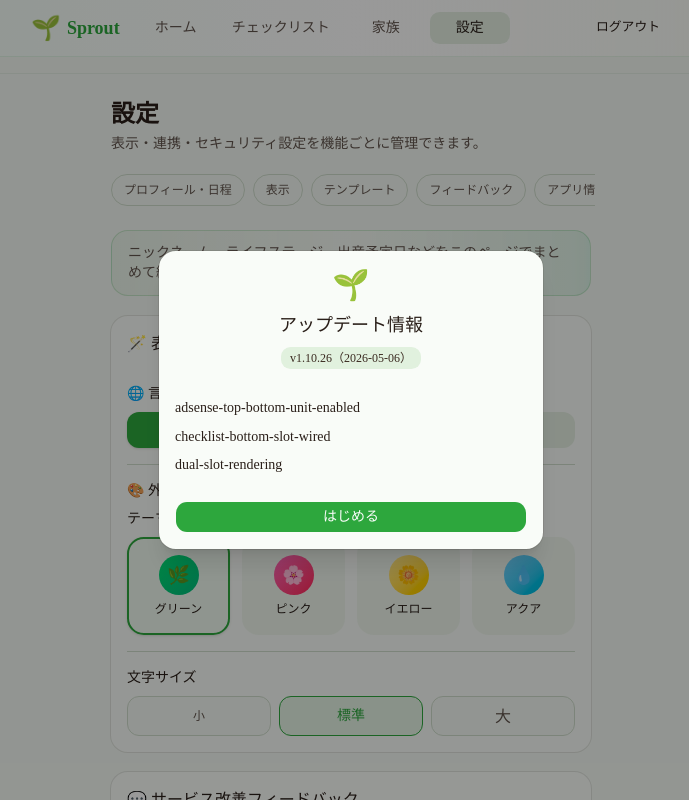
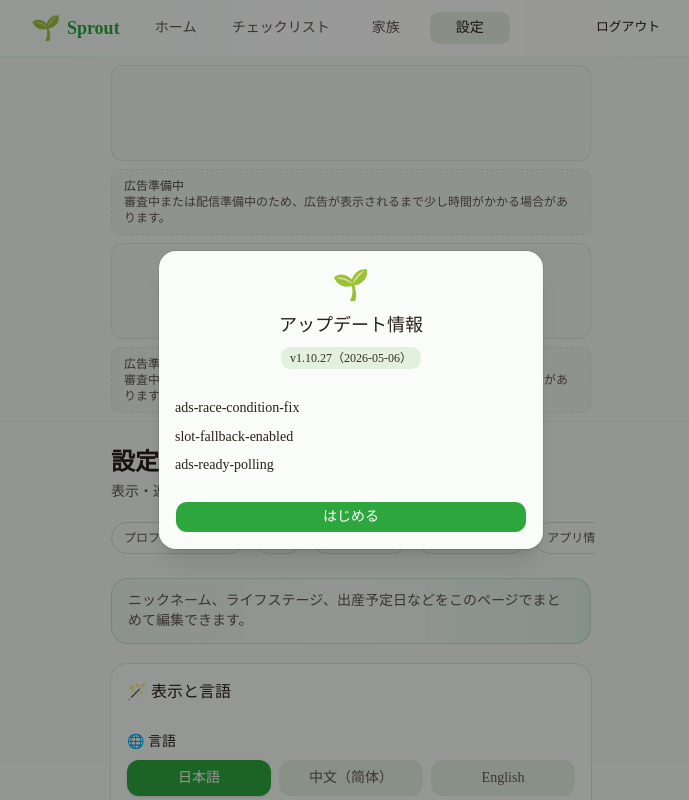
Before and after one commit to Toygaolingxiao/Sprout, a Next.js app: page /settings in a window 1280 px wide. Shown: the top 800 px of the page, without its empty margins (289-978 px from the left). Built offline with nearby package versions, Linux system fonts and the light colour scheme; no server answers.

Commit message:
release: v1.10.27

```diff
--- a/src/components/ads/adsense-script.tsx
+++ b/src/components/ads/adsense-script.tsx
@@ -1,5 +1,6 @@
 "use client";
 
+import { useEffect } from 'react';
 import Script from 'next/script';
 
 const ADSENSE_FALLBACK_CLIENT_ID = 'ca-pub-3719155026592660';
@@ -11,6 +12,15 @@ interface AdsenseScriptProps {
 }
 
 export function AdsenseScript({ enabled, onLoaded }: AdsenseScriptProps) {
+  useEffect(() => {
+    if (!enabled) return;
+
+    const adsState = (window as Window & { adsbygoogle?: unknown[] }).adsbygoogle;
+    if (Array.isArray(adsState)) {
+      onLoaded?.();
+    }
+  }, [enabled, onLoaded]);
+
   if (!enabled || !ADSENSE_CLIENT_ID) {
     return null;
   }
--- a/src/components/ads/header-ad-banner.tsx
+++ b/src/components/ads/header-ad-banner.tsx
@@ -8,6 +8,8 @@ import { useTranslation } from '@/lib/i18n/context';
 import type { SubscriptionTier } from '@/types';
 
 const ADS_CONSENT_KEY = 'sprout-ads-consent-v1';
+const ADSENSE_FALLBACK_SLOT_TOP = '5167037122';
+const ADSENSE_FALLBACK_SLOT_BOTTOM = '6169127600';
 
 type AdsConsentState = 'granted' | 'denied' | null;
 
@@ -44,6 +46,36 @@ export function HeaderAdBanner({ subscriptionTier }: HeaderAdBannerProps) {
     }
   }, [isFreePlan]);
 
+  useEffect(() => {
+    if (!isFreePlan || adsConsent !== 'granted') return;
+
+    const hasAdsSdk = () => {
+      const adsState = (window as Window & { adsbygoogle?: unknown[] }).adsbygoogle;
+      return Array.isArray(adsState);
+    };
+
+    if (hasAdsSdk()) {
+      setAdsReady(true);
+      return;
+    }
+
+    let attempts = 0;
+    const timer = window.setInterval(() => {
+      attempts += 1;
+      if (hasAdsSdk()) {
+        setAdsReady(true);
+        window.clearInterval(timer);
+        return;
+      }
+
+      if (attempts >= 40) {
+        window.clearInterval(timer);
+      }
+    }, 250);
+
+    return () => window.clearInterval(timer);
+  }, [isFreePlan, adsConsent]);
+
   const updateAdsConsent = (value: Exclude<AdsConsentState, null>) => {
     setAdsConsent(value);
     localStorage.setItem(ADS_CONSENT_KEY, value);
@@ -61,6 +93,8 @@ export function HeaderAdBanner({ subscriptionTier }: HeaderAdBannerProps) {
   }
 
   const showAdsense = adsConsent === 'granted';
+  const topSlotId = process.env.NEXT_PUBLIC_ADSENSE_SLOT_CHECKLIST_TOP ?? ADSENSE_FALLBACK_SLOT_TOP;
+  const bottomSlotId = process.env.NEXT_PUBLIC_ADSENSE_SLOT_CHECKLIST_BOTTOM ?? ADSENSE_FALLBACK_SLOT_BOTTOM;
 
   return (
     <div className="w-full border-b border-border/40 bg-background/95">
@@ -70,14 +104,14 @@ export function HeaderAdBanner({ subscriptionTier }: HeaderAdBannerProps) {
             <AdsenseScript enabled onLoaded={() => setAdsReady(true)} />
             <AdsenseSlot
               ready={adsReady}
-              slotId={process.env.NEXT_PUBLIC_ADSENSE_SLOT_CHECKLIST_TOP}
+              slotId={topSlotId}
               className="min-h-[96px]"
               placeholderTitle={t('ads.slotPendingTitle')}
               placeholderDescription={t('ads.slotPendingDescription')}
             />
             <AdsenseSlot
               ready={adsReady}
-              slotId={process.env.NEXT_PUBLIC_ADSENSE_SLOT_CHECKLIST_BOTTOM}
+              slotId={bottomSlotId}
               className="mt-2 min-h-[96px]"
               placeholderTitle={t('ads.slotPendingTitle')}
               placeholderDescription={t('ads.slotPendingDescription')}
--- a/src/data/release-notes.ts
+++ b/src/data/release-notes.ts
@@ -1,6 +1,15 @@
-export const APP_VERSION = '1.10.26';
+export const APP_VERSION = '1.10.27';
 
 export const RELEASE_NOTES: { version: string; date: string; items: string[] }[] = [
+  {
+    version: '1.10.27',
+    date: '2026-05-06',
+    items: [
+      'ads-race-condition-fix',
+      'slot-fallback-enabled',
+      'ads-ready-polling',
+    ],
+  },
   {
     version: '1.10.26',
     date: '2026-05-06',
```
Also changed, not shown: 1 other file (tests, documents, lock files or other folders).
